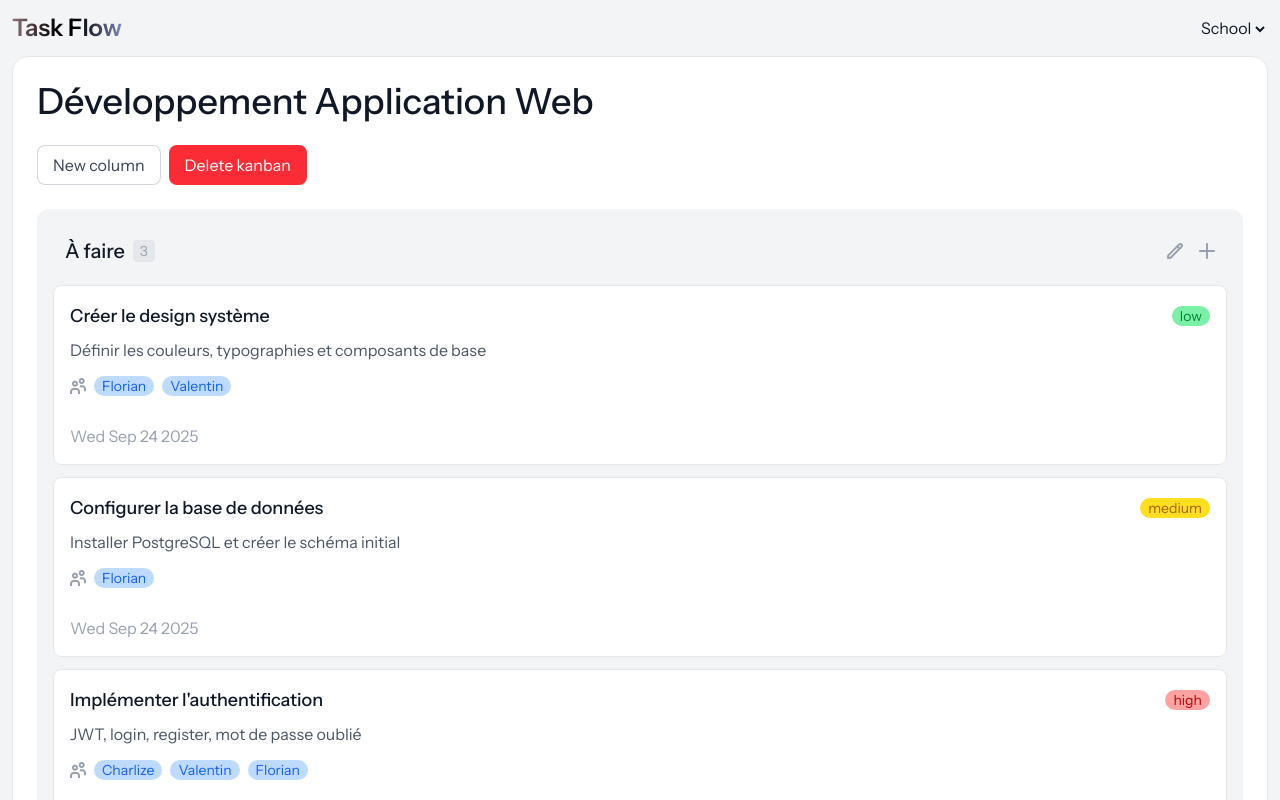
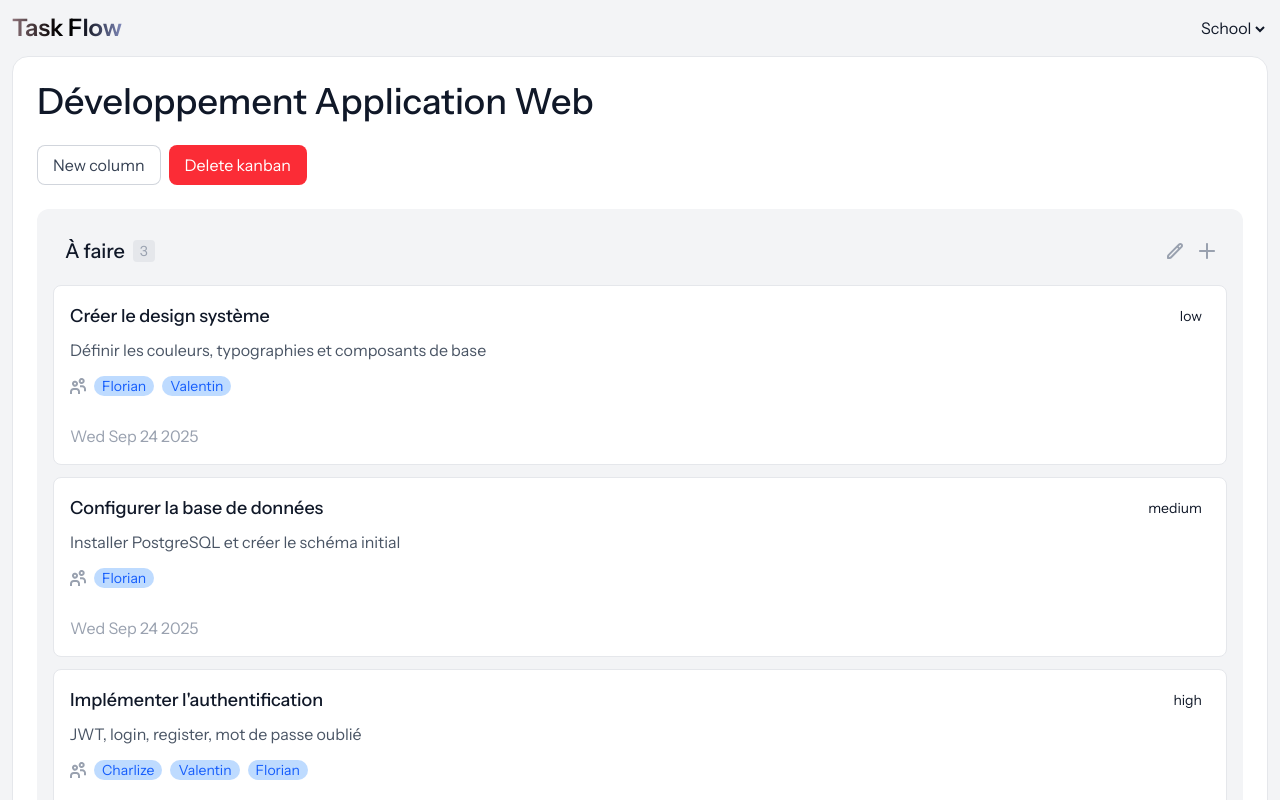
Before and after one commit to FlorianBardin/task-flow, a React (Vite) app: page / in a window 1280 px wide. Shown: the top 800 px of the page. Built offline with nearby package versions, Linux system fonts and the light colour scheme.

Commit message:
Màj visuel des badges de priorité

```diff
--- a/src/components/Badge.tsx
+++ b/src/components/Badge.tsx
@@ -1,13 +1,13 @@
 type BadgeType = {
   children: React.ReactNode;
-  color: "low" | "medium" | "high" | "assign";
+  color: "Low" | "Medium" | "High" | "assign";
 };
 
 const Badge = ({ children, color }: BadgeType) => {
   const colors = {
-    high: "text-red-700 bg-red-300",
-    medium: "text-yellow-700 bg-yellow-300",
-    low: "text-green-700 bg-green-300",
+    High: "text-red-700 bg-red-300",
+    Medium: "text-yellow-700 bg-yellow-300",
+    Low: "text-green-700 bg-green-300",
     assign: "text-blue-600 bg-blue-200",
   };
 
```
